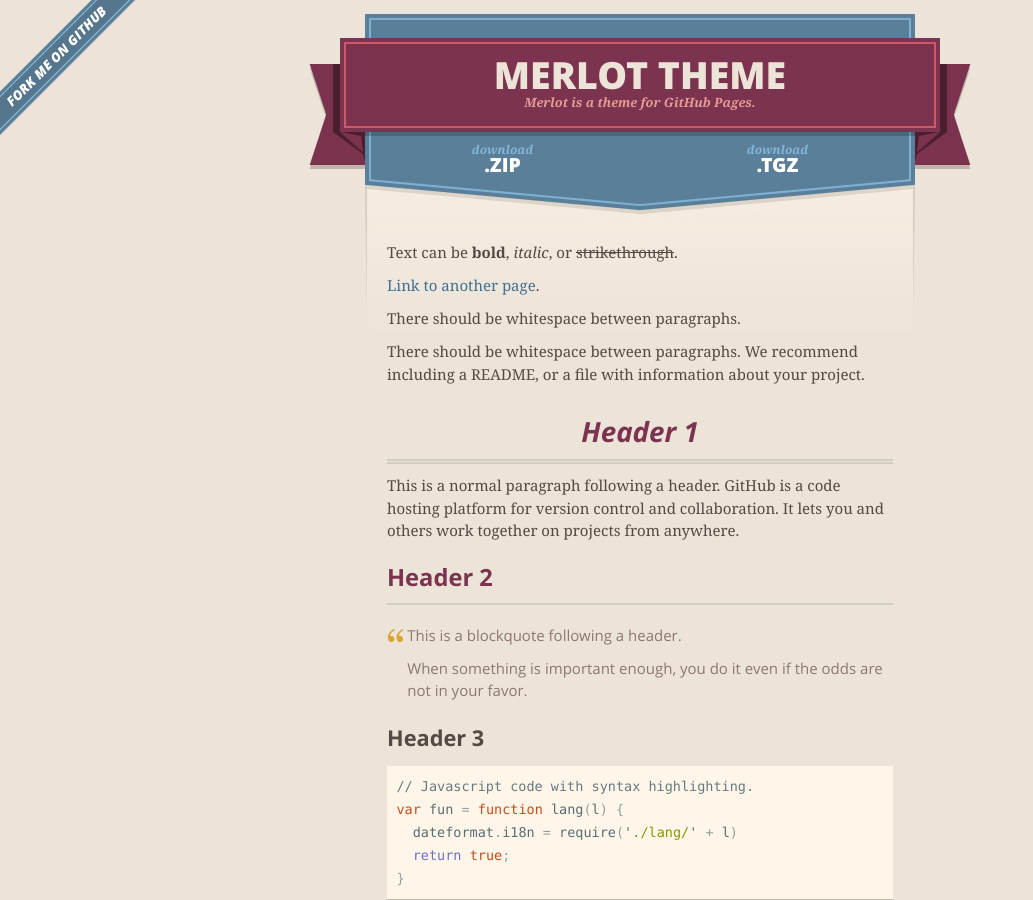
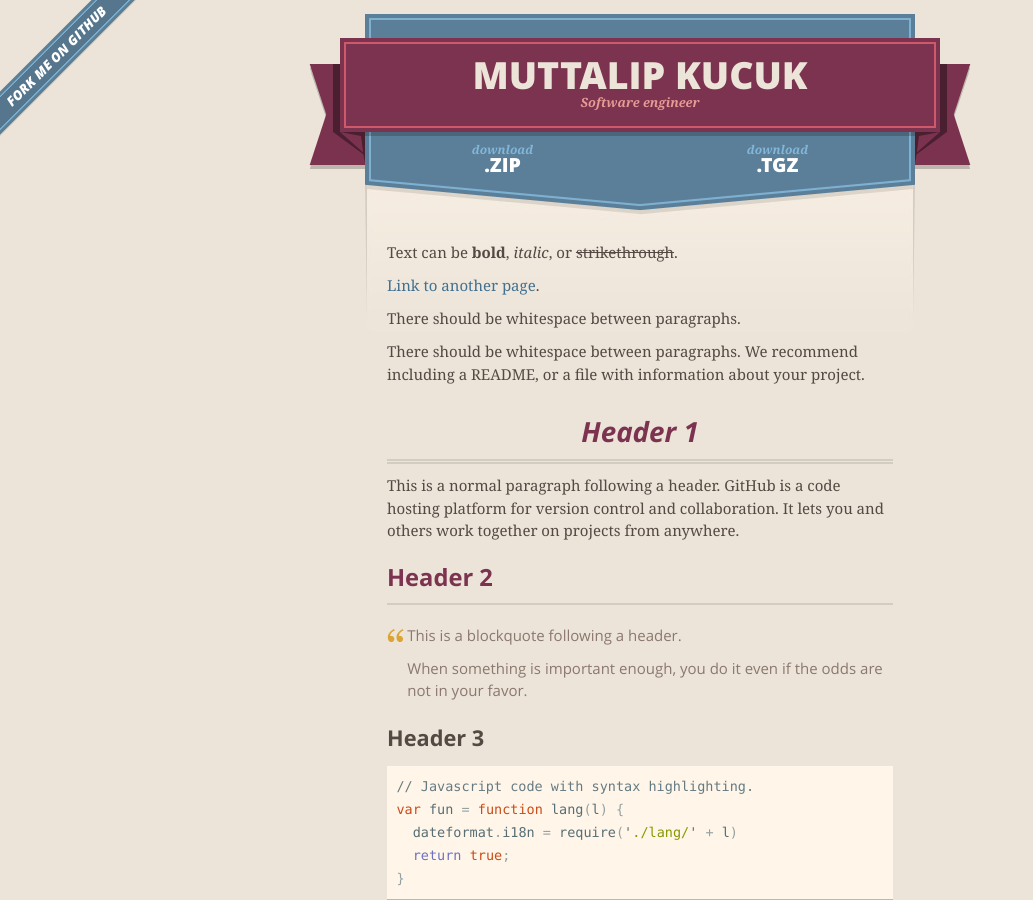
Before and after one commit to muttalipkucuk/muttalipkucuk.github.io, a Jekyll site: the page built from index.md, in a window 1280 px wide and 900 px high. Shown: the whole window, without its empty margins (0-1033 px from the left). Built offline with Jekyll 4.4.1, drawn with Linux system fonts in a browser that asks for light colours.

Commit message:
Renamed page title, description and google analytics code

```diff
--- a/_config.yml
+++ b/_config.yml
@@ -1,5 +1,5 @@
-title: Merlot theme
-description: Merlot is a theme for GitHub Pages.
+title: Muttalip Kucuk
+description: Software engineer
 show_downloads: true
-google_analytics:
+google_analytics: UA-55373939-7
 theme: jekyll-theme-merlot
```
